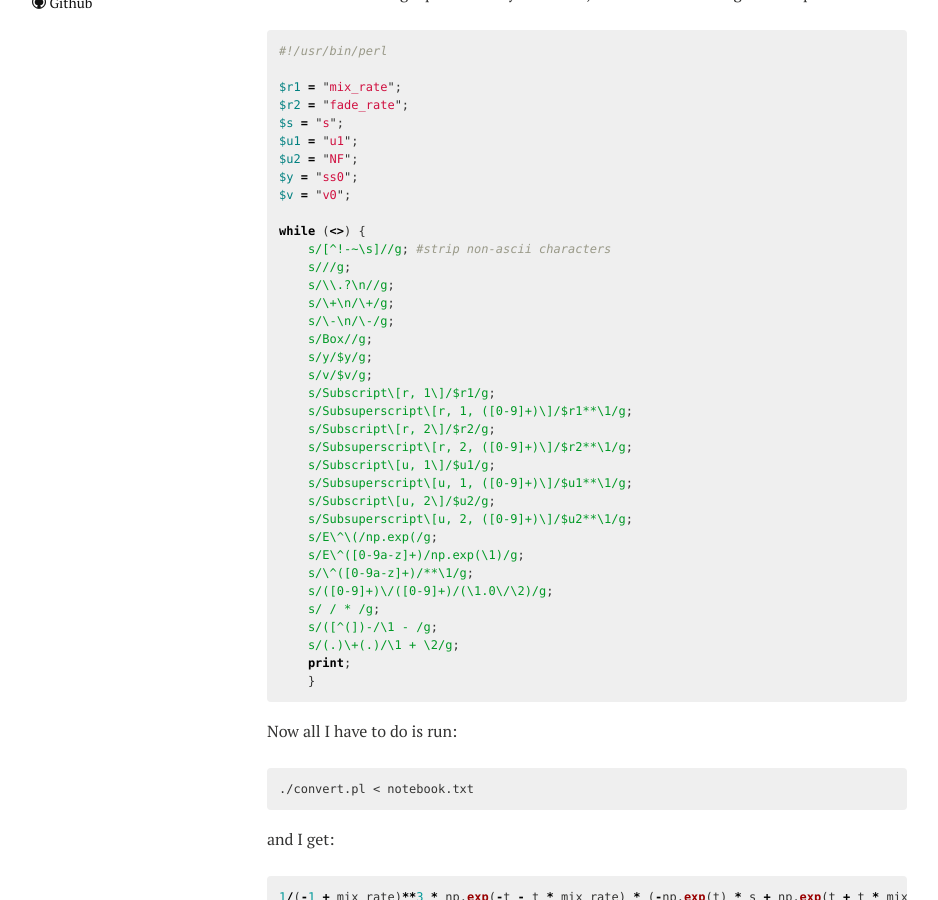
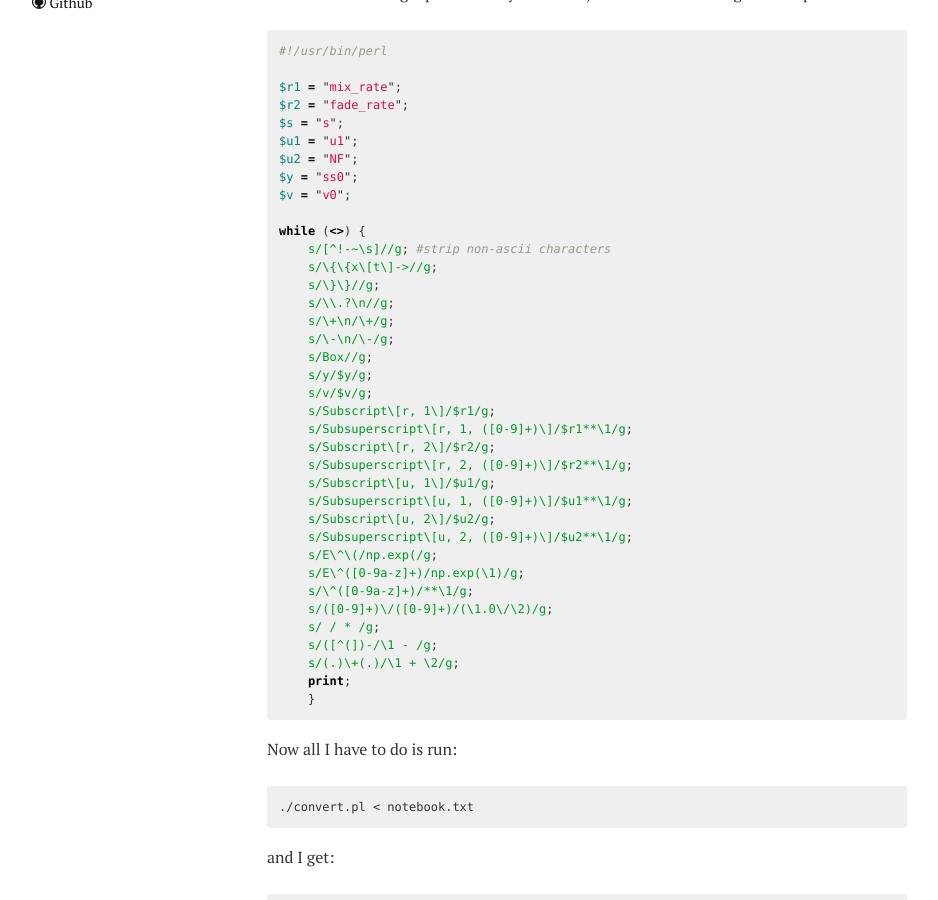
Before and after one commit to bkanuka/blog, a Jekyll site: the page built from _posts/2013-12-02-mathematica-to-python.md, in a window 1280 px wide and 900 px high, scrolled down 423 px. Shown: the whole window, without its empty margins (53-991 px from the left). Built offline with Jekyll 4.4.1, drawn with Linux system fonts in a browser that asks for light colours; nearby versions of some CDN libraries.

Commit message:
escaped a few charcters

```diff
--- a/_posts/2013-12-02-mathematica-to-python.md
+++ b/_posts/2013-12-02-mathematica-to-python.md
@@ -31,8 +31,8 @@ $v = "v0";
 
 while (<>) {
     s/[^!-~\s]//g; #strip non-ascii characters
-    s/{{x\[t\]->//g;
-    s/}}//g;
+    s/\{\{x\[t\]->//g;
+    s/\}\}//g;
     s/\\.?\n//g;
     s/\+\n/\+/g;
     s/\-\n/\-/g;
```
